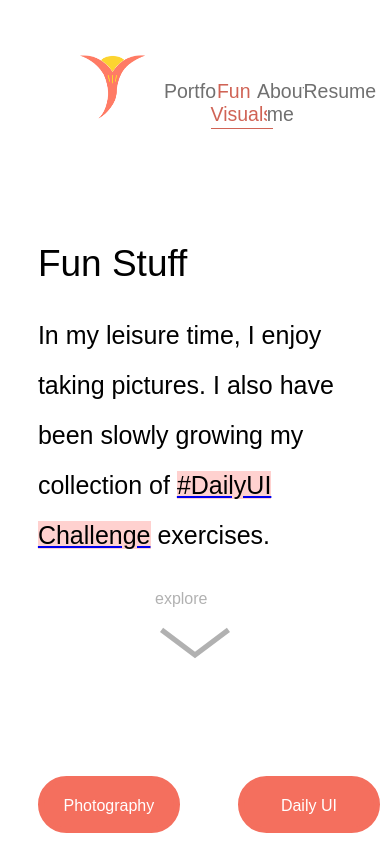
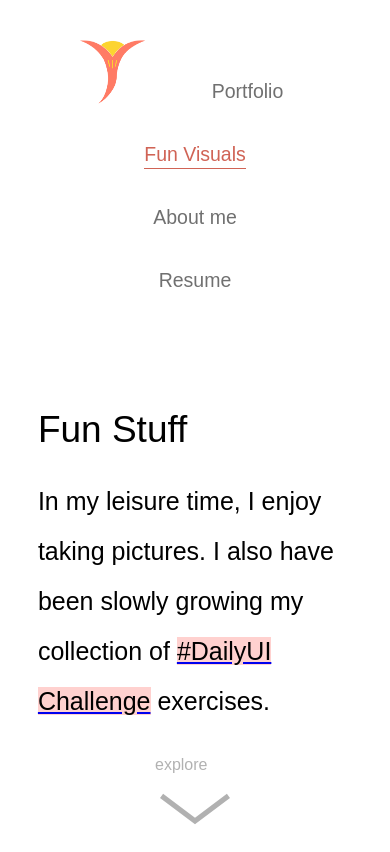
Before and after one commit to jennyyao98/jennyyao98.github.io, a plain HTML site: page fun3.html in a window 390 px wide. Shown: the top 852 px of the page. Drawn offline with nearby package versions, Linux system fonts and the light colour scheme; a web font is replaced by a local one.

Commit message:
Update fun3.css

```diff
--- a/fun3.css
+++ b/fun3.css
@@ -50,7 +50,15 @@ body.fade-out {
   width: 65px;
   height:65px;
   margin-left: 40px;
-  margin-top: 15px;
+  /* margin-top: 15px; */
+  -o-transition:.5s;
+  -ms-transition:.5s;
+  -moz-transition:.5s;
+  -webkit-transition:.5s;
+
+}
+.logo:hover{
+  box-shadow: 0px 11px 0px -1px rgba(255,217,0,1);
 }
 
 /* ----INTRO----- */
@@ -408,4 +416,7 @@ img{
   .center{
     margin-top: 30px;
   }
+  #navbar{
+    display: block;
+  }
 }
```
